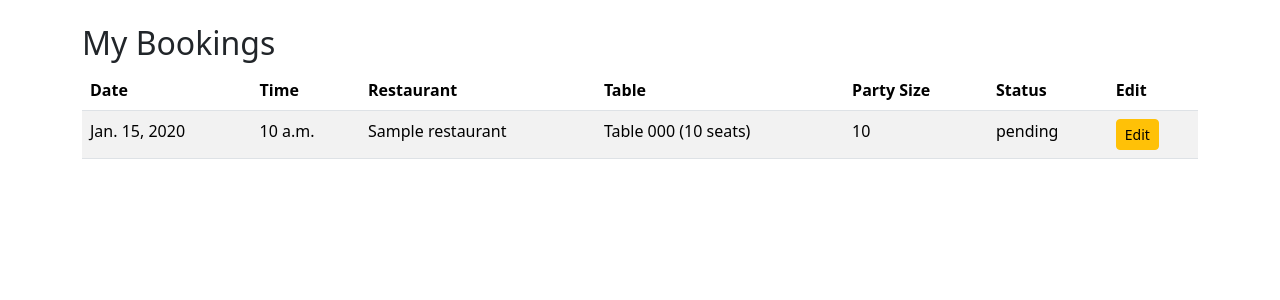
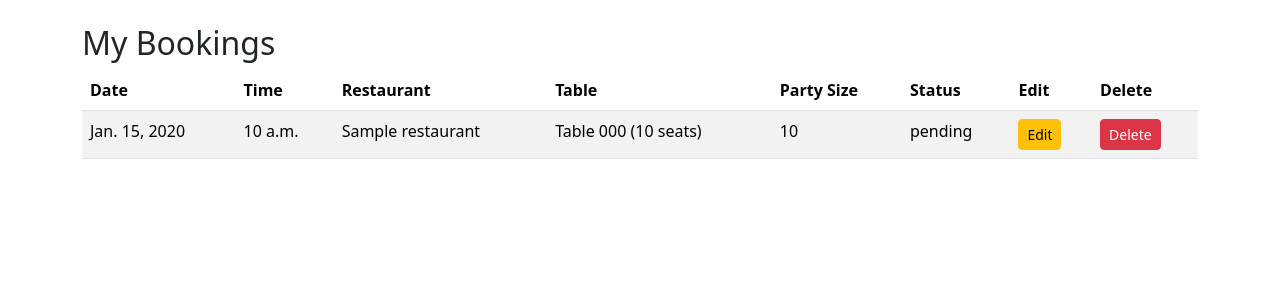
Before and after one commit to Pierre-Louis789/restaurant-booking, a Django app: page /my-bookings/ in a window 1280 px wide. Shown: the part 56-356 px from the top of the page. Run offline with Django 5.2, Linux system fonts and the light colour scheme; a user stored in the database is signed in; tables that the repository leaves empty hold one stand-in row (values such as "Sample post").

Commit message:
Add Delete buttons to My Bookings table

```diff
--- a/bookings/templates/my_bookings.html
+++ b/bookings/templates/my_bookings.html
@@ -14,6 +14,7 @@
             <th>Party Size</th>
             <th>Status</th>
             <th>Edit</th>
+            <th>Delete</th>
         </tr>
     </thead>
     <tbody>
@@ -26,6 +27,7 @@
             <td>{{ booking.party_size }}</td>
             <td>{{ booking.status }}</td>
             <td><a href="{% url 'edit_booking' booking.id %}" class="btn btn-sm btn-warning">Edit</a></td>
+            <td><a href="{% url 'delete_booking' booking.id %}" class="btn btn-sm btn-danger">Delete</a></td>
         </tr>
         {% endfor %}
     </tbody>
```
